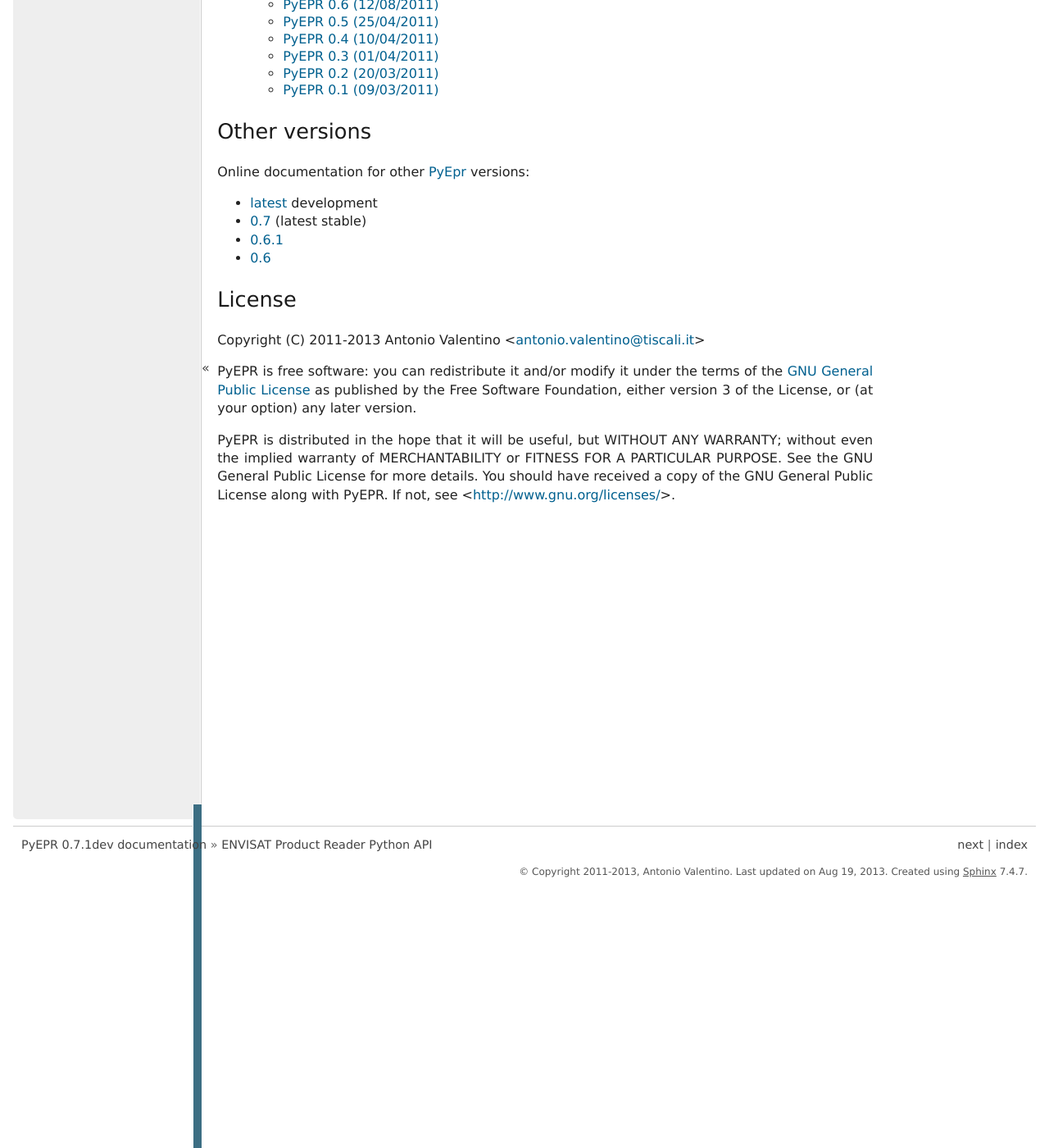
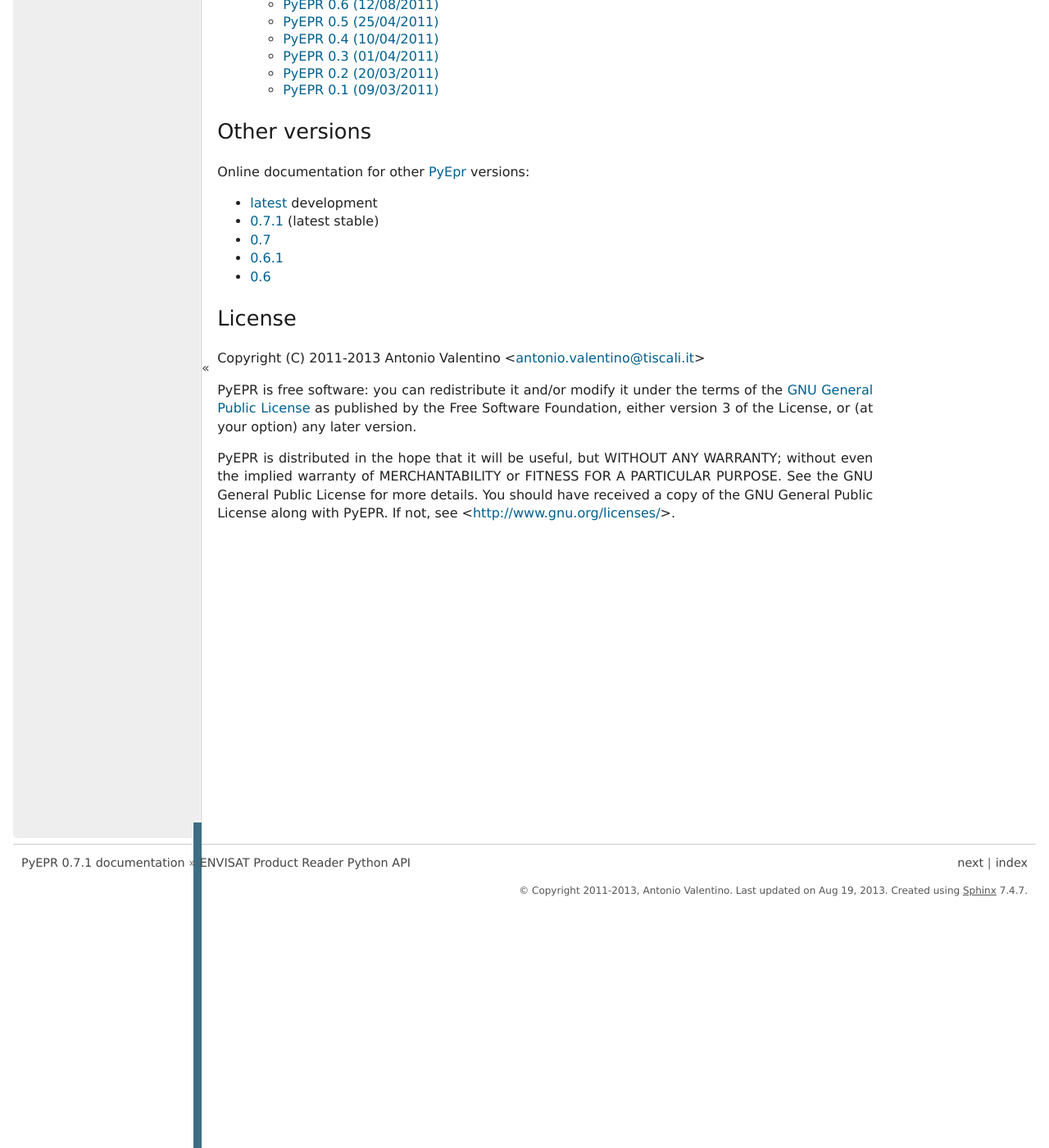
Before and after one commit to avalentino/pyepr, a Sphinx documentation site: the page built from doc/index.txt, in a window 1280 px wide and 1400 px high, scrolled down 1145 px. Shown: the whole window at 82% size. Built offline with Sphinx 7.4.7, drawn with Linux system fonts in a browser that asks for light colours; formulas are drawn with MathJax 3; comment, search, counter and statistics services are not loaded; some of the changed text lies outside the part shown.

```diff
--- a/doc/conf.py
+++ b/doc/conf.py
@@ -66,7 +66,7 @@ copyright = u'2011-2013, Antonio Valentino'
 # The short X.Y version.
 version = '0.7.1'
 # The full version, including alpha/beta/rc tags.
-release = version + 'dev'
+release = version  # + 'dev'
 
 # The language for content autogenerated by Sphinx. Refer to documentation
 # for a list of supported languages.
--- a/doc/index.txt
+++ b/doc/index.txt
@@ -58,7 +58,8 @@ ENVISAT Product Reader Python API
     Online documentation for other PyEpr_ versions:
 
     * `latest <https://pyepr.readthedocs.org/en/latest/>`_ development
-    * `0.7 <https://pyepr.readthedocs.org/en/v0.7/>`_ (latest stable)
+    * `0.7.1 <https://pyepr.readthedocs.org/en/v0.7.1/>`_ (latest stable)
+    * `0.7 <https://pyepr.readthedocs.org/en/v0.7/>`_
     * `0.6.1 <https://pyepr.readthedocs.org/en/v0.6.1/>`_
     * `0.6 <https://pyepr.readthedocs.org/en/v0.6/>`_
 
--- a/doc/interactive_use.txt
+++ b/doc/interactive_use.txt
@@ -75,7 +75,7 @@ available classes and functions::
         .. _ESA: http://earth.esa.int
 
     In [3]: epr.__version__, epr.EPR_C_API_VERSION
-    Out[3]: ('0.7', '2.3dev')
+    Out[3]: ('0.7.1', '2.3dev')
 
 Docstrings are available for almost all classes, methods and functions in
 the :mod:`epr` and they can be displayed using the :func:`help` python_
```
